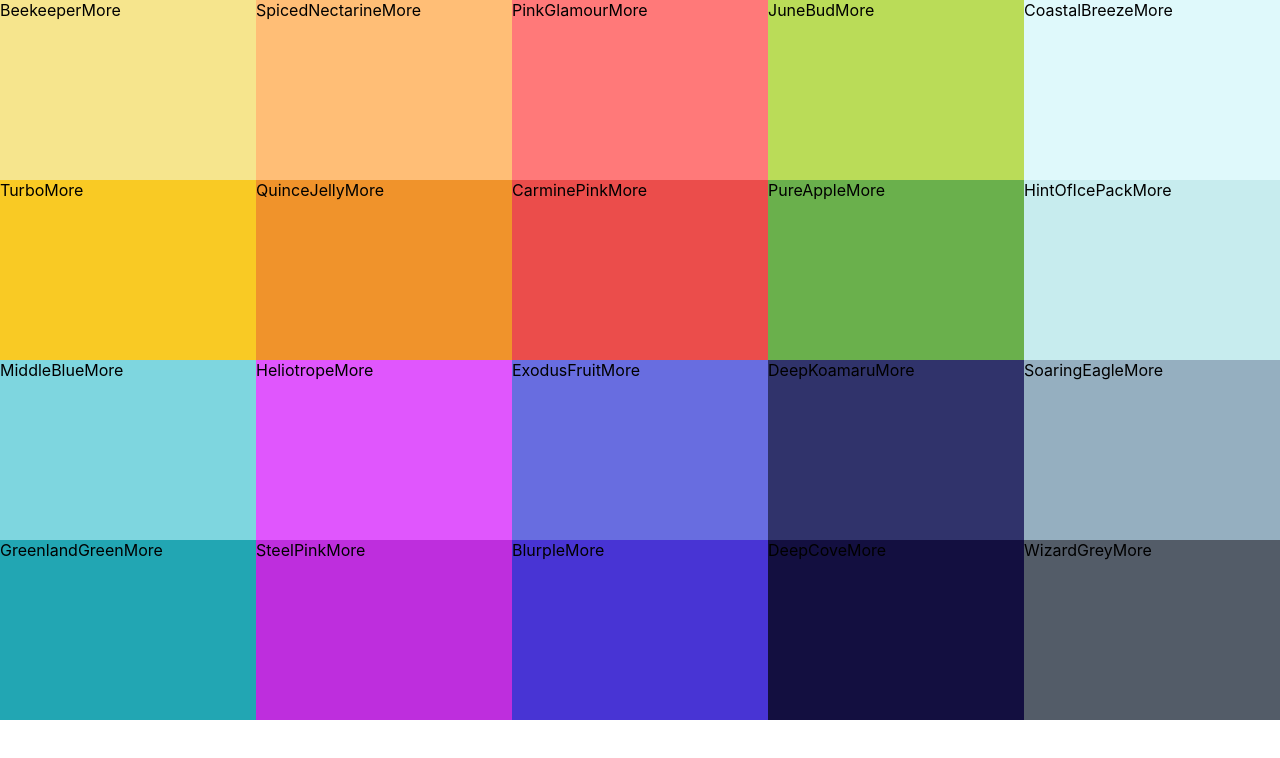
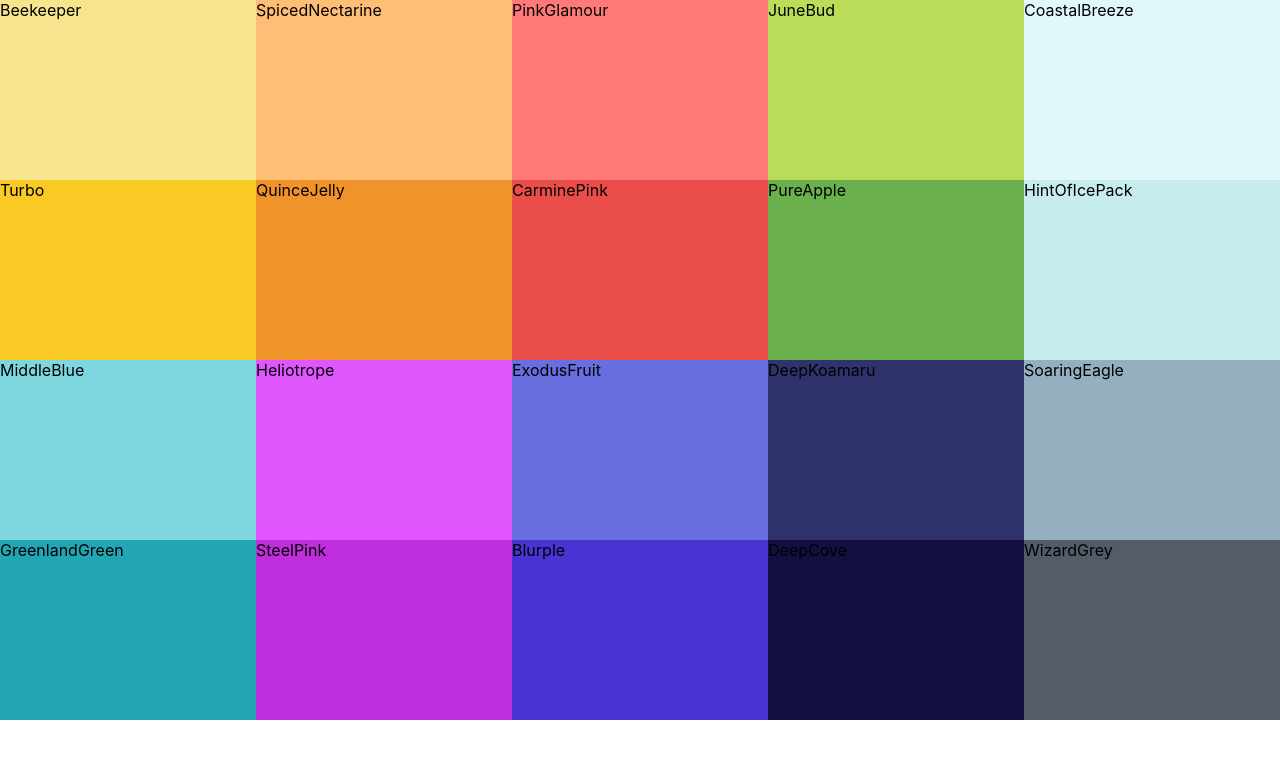
Before and after one commit to Dgarza0413/color-palette, a React (Create React App) app: page / in a window 1280 px wide. Shown: the top 758 px of the page. Built offline with nearby package versions, Linux system fonts and the light colour scheme.

Commit message:
starting colorbox

```diff
--- a/src/components/ColorBox.js
+++ b/src/components/ColorBox.js
@@ -5,8 +5,10 @@ class ColorBox extends Component {
     render() {
         return (
             <div style={{ background: this.props.background }} className="ColorBox">
-                <span>{this.props.name}</span>
-                <span>More</span>
+                <div className="copy-container"></div>
+                <div className="box-content">
+                    <span>{this.props.name}</span>
+                </div>
             </div>
         );
     }
```
